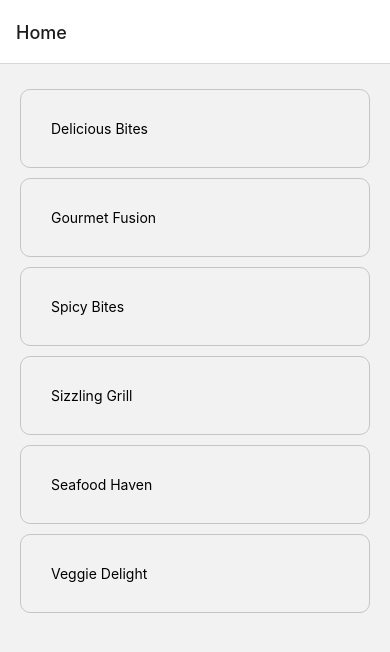
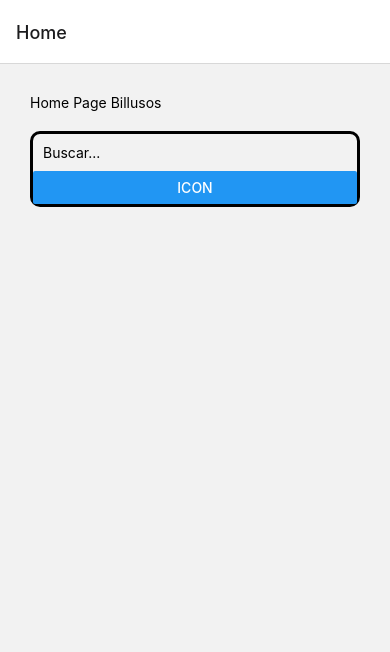
Before and after one commit to martinfq/proyect-billusos-restaurante, a React Native app in the folder frontend-react-native/: screen /Home in a window 390 px wide. Shown: the top 652 px of the page. Built offline with nearby package versions, Linux system fonts and the light colour scheme.

Commit message:
mejoras front2

```diff
--- /dev/null
+++ b/frontend-react-native/components/home/main-home.js
@@ -0,0 +1,46 @@
+import { useNavigation } from "@react-navigation/native";
+import { useState } from "react";
+import { Button, StyleSheet, Text, TextInput, View } from "react-native";
+
+const API_ENDPOINT = ""
+
+const HomeMain = () => {
+
+    const [searchQuery, setSearchQuery] = useState("")
+
+    const handleSearch = (query) => {
+        setSearchQuery(query)
+    }
+
+    const navigation = useNavigation()
+    return (
+        <View style={styles.screen}>
+            <Text style={{ paddingBottom: 20 }}>Home Page Billusos</Text>
+            <View style={styles.searchbar}>
+                <TextInput
+                    placeholder='Buscar...'
+                    style={{ margin: 10 }}
+                    autoCapitalize="none"
+                    clearButtonMode='always'
+                    value={searchQuery}
+                    onChange={(query) => handleSearch(query)}
+                />
+                <Button title="Icon" onPress={() => navigation.navigate('Restaurant')} />
+            </View>
+        </View>
+    );
+}
+
+const styles = StyleSheet.create({
+    screen: {
+        padding: 10
+    },
+    searchbar: {
+        alignContent: 'space-around',
+        borderColor: 'black',
+        borderRadius: 10,
+        borderWidth: 3,
+    },
+
+})
+export default HomeMain;
--- a/frontend-react-native/components/restaurants/restaurant-item.js
+++ b/frontend-react-native/components/restaurants/restaurant-item.js
@@ -4,7 +4,7 @@ import { StyleSheet, Text, TouchableOpacity } from "react-native";
 const RestaurantItem = ({ id, name }) => {
     const navigation = useNavigation()
     return (
-        <TouchableOpacity style={styles.card} onPress={() => navigation.navigate('Restaurant', { restaurantID: id })} >
+        <TouchableOpacity style={styles.card} onPress={() => navigation.navigate('RestaurantDetail', { restaurantID: id })} >
             <Text>{name}</Text>
         </TouchableOpacity>
     );
--- a/frontend-react-native/navigation/stack.js
+++ b/frontend-react-native/navigation/stack.js
@@ -1,6 +1,7 @@
 import { createStackNavigator } from '@react-navigation/stack';
 import HomeScreen from '../screens/home';
 import RestaurantDetailScreen from '../screens/restaurant-details';
+import RestaurantScreen from '../screens/restaurant';
 
 const Stack = createStackNavigator();
 
@@ -8,7 +9,8 @@ export const HomeStack = () => {
     return (
         <Stack.Navigator>
             <Stack.Screen name="Home" component={HomeScreen} />
-            <Stack.Screen name="Restaurant" component={RestaurantDetailScreen} />
+            <Stack.Screen name="Restaurant" component={RestaurantScreen} />
+            <Stack.Screen name="RestaurantDetail" component={RestaurantDetailScreen} />
         </Stack.Navigator>
     );
 }
--- a/frontend-react-native/screens/home.js
+++ b/frontend-react-native/screens/home.js
@@ -1,12 +1,11 @@
 import { useNavigation } from "@react-navigation/native";
 import { StyleSheet, View, Text, Button } from "react-native";
-import RestaurantList from "../components/restaurants/restaurant-list";
+import HomeMain from "../components/home/main-home";
 
 const HomeScreen = () => {
-    const navigation = useNavigation()
     return (
         <View style={style.screen}>
-            <RestaurantList />
+            <HomeMain />
         </View>
     );
 }
--- /dev/null
+++ b/frontend-react-native/screens/restaurant.js
@@ -0,0 +1,17 @@
+import { StyleSheet, View } from "react-native";
+import RestaurantList from "../components/restaurants/restaurant-list";
+
+const RestaurantScreen = () => {
+    return (
+        <View style={style.screen}>
+            <RestaurantList />
+        </View>
+    );
+}
+
+const style = StyleSheet.create({
+    screen: {
+        padding: 20
+    }
+})
+export default RestaurantScreen;
```
